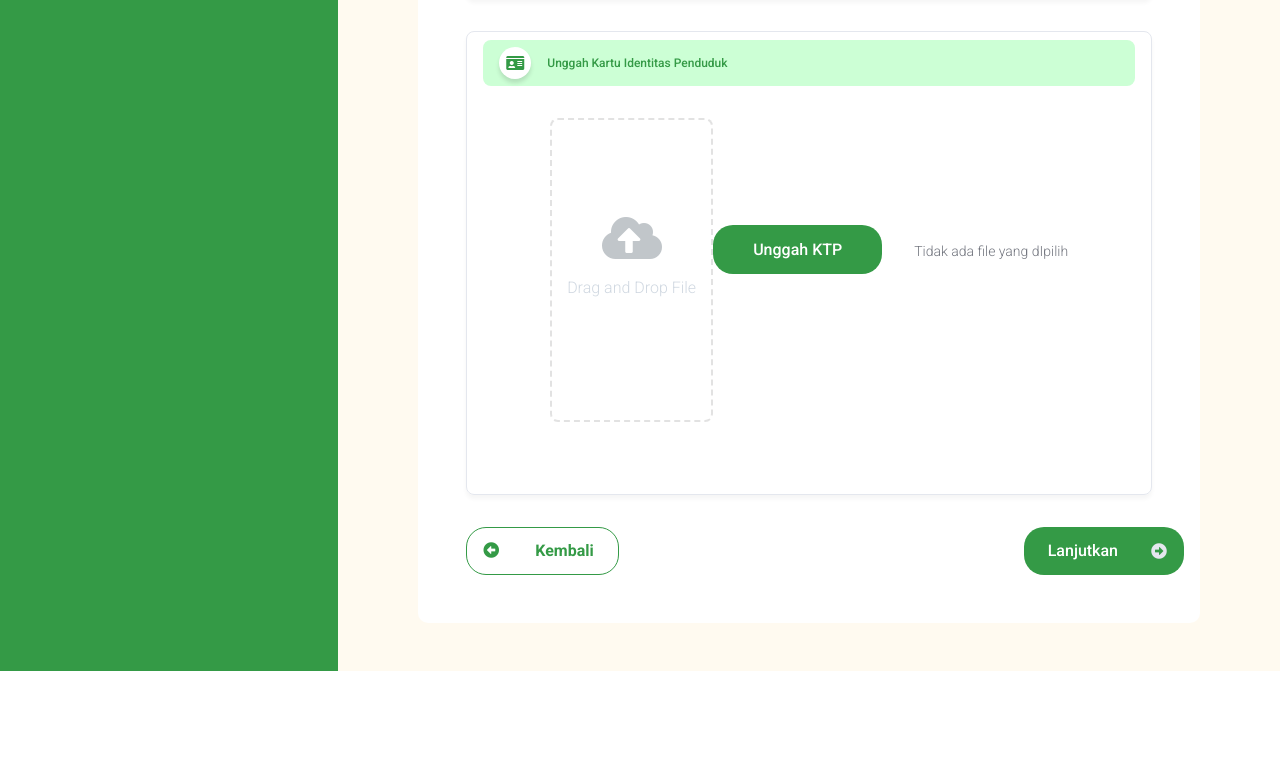
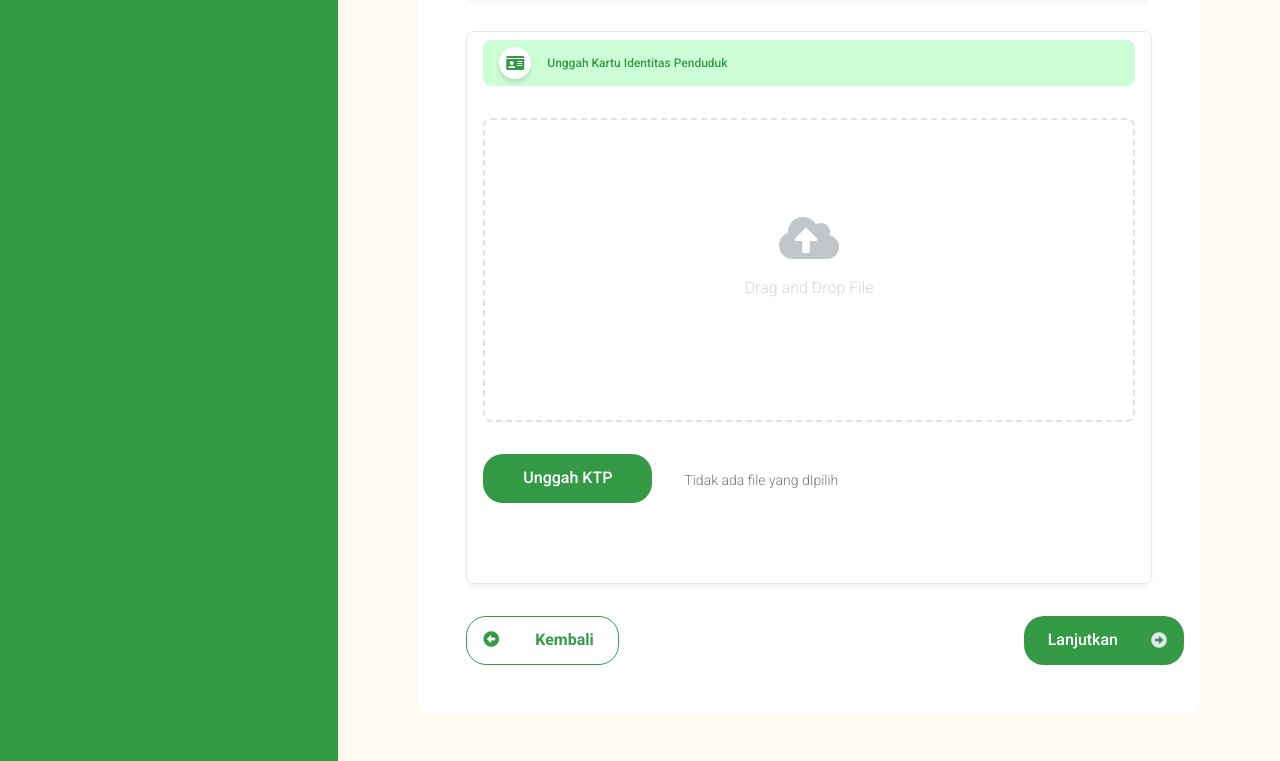
Before and after one commit to blackwolfinc/MyLife_Web_1.0.0, a React (Create React App) app: page /Page2 in a window 1280 px wide. Shown: the part 974-1735 px from the top of the page. Before the commit the page ends 1645 px from the top, so only its background shows below. Built offline with nearby package versions, Linux system fonts and the light colour scheme.

Commit message:
layouting

```diff
--- a/src/Assets/Css/pages/Pages3.scss
+++ b/src/Assets/Css/pages/Pages3.scss
@@ -484,7 +484,7 @@
   }
 }
 
-.UKGroup {
+.UKGroup2 {
   display: flex;
   justify-content: center;
   align-items: center;
```
Also changed, not shown: src/Pages/Halaman3.jsx (+1 -1 lines), 1 other file (tests, documents, lock files or other folders).
